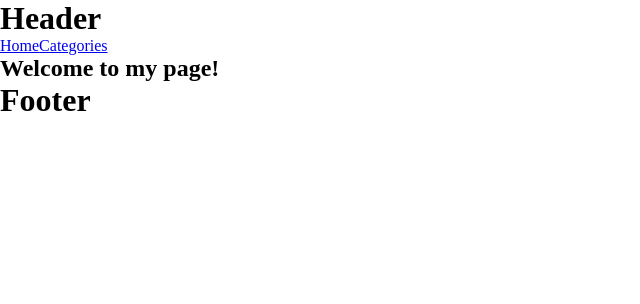
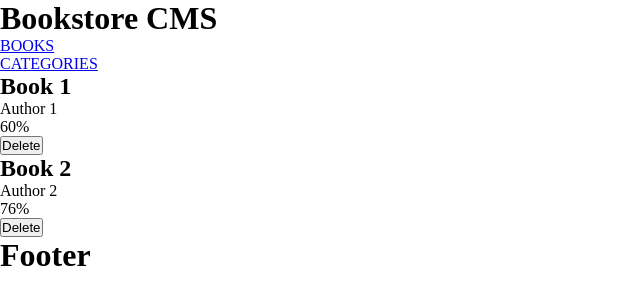
Before and after one commit to Alejuda/Bookstore, a React (Create React App) app: page / in a window 1280 px wide. Shown: the top 304 px of the page, without its empty margins (0-640 px from the left). Built offline with nearby package versions, Linux system fonts and the light colour scheme.

Commit message:
Add book component and booklist component to render each book

```diff
--- a/package.json
+++ b/package.json
@@ -6,6 +6,7 @@
     "@testing-library/jest-dom": "^5.16.5",
     "@testing-library/react": "^13.4.0",
     "@testing-library/user-event": "^13.5.0",
+    "prop-types": "^15.8.1",
     "react": "^18.2.0",
     "react-dom": "^18.2.0",
     "react-router-dom": "^6.12.0",
--- /dev/null
+++ b/src/components/Book.js
@@ -0,0 +1,22 @@
+import PropTypes from 'prop-types';
+
+const Book = ({
+  title, author, progress, handleDelete, id,
+}) => (
+  <div className="book-container">
+    <h2>{title}</h2>
+    <p>{author}</p>
+    <p>{progress}</p>
+    <button type="button" onClick={() => handleDelete(id)}>Delete</button>
+  </div>
+);
+
+export default Book;
+
+Book.propTypes = {
+  title: PropTypes.string.isRequired,
+  author: PropTypes.string.isRequired,
+  progress: PropTypes.string.isRequired,
+  handleDelete: PropTypes.func.isRequired,
+  id: PropTypes.number.isRequired,
+};
--- /dev/null
+++ b/src/components/BookList.js
@@ -0,0 +1,44 @@
+import { useState } from 'react';
+import Book from './Book';
+
+const BookList = () => {
+  const [books, setBooks] = useState([
+    {
+      id: 1,
+      title: 'Book 1',
+      author: 'Author 1',
+      progress: '60%',
+    },
+    {
+      id: 2,
+      title: 'Book 2',
+      author: 'Author 2',
+      progress: '76%',
+    },
+  ]);
+
+  const handleDelete = (id) => {
+    const newBooks = books.filter((book) => book.id !== id);
+    setBooks(newBooks);
+    return books;
+  };
+
+  return (
+    <section>
+      <div className="books-container">
+        {books.map((book) => (
+          <Book
+            key={book.id}
+            id={book.id}
+            title={book.title}
+            author={book.author}
+            progress={book.progress}
+            handleDelete={handleDelete}
+          />
+        ))}
+      </div>
+    </section>
+  );
+};
+
+export default BookList;
--- a/src/components/Header.js
+++ b/src/components/Header.js
@@ -2,9 +2,11 @@ import { NavLink } from 'react-router-dom';
 
 const Header = () => (
   <header>
-    <h1>Header</h1>
-    <NavLink to="/">Home</NavLink>
-    <NavLink to="/categories">Categories</NavLink>
+    <h1>Bookstore CMS</h1>
+    <ul>
+      <li><NavLink to="/">BOOKS</NavLink></li>
+      <li><NavLink to="/categories">CATEGORIES</NavLink></li>
+    </ul>
   </header>
 );
 
--- a/src/routes/Home.js
+++ b/src/routes/Home.js
@@ -1,2 +1,4 @@
-const Home = () => <h2>Welcome to my page!</h2>;
+import BookList from '../components/BookList';
+
+const Home = () => <BookList />;
 export default Home;
```
Also changed, not shown: 1 other file (tests, documents, lock files or other folders).
